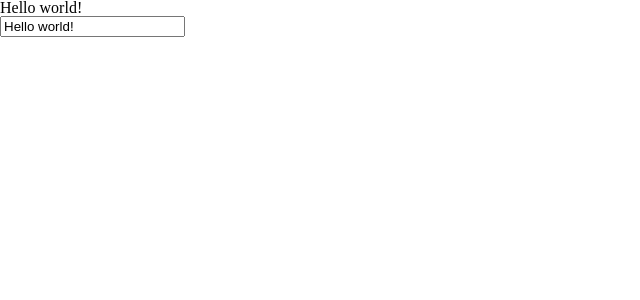
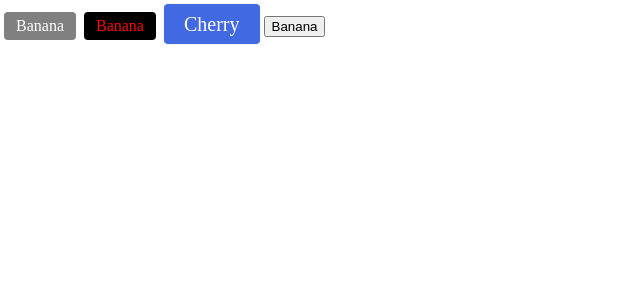
Before and after one commit to ljk4268/vue_practice, a Vue app in the folder vue3-webpack-template/: page / in a window 1280 px wide. Shown: the top 300 px of the page, without its empty margins (0-640 px from the left). Built offline with nearby package versions, Linux system fonts and the light colour scheme.

Commit message:
컴포넌트 기초
1. props
2. slot

```diff
--- a/vue3-webpack-template/src/App.vue
+++ b/vue3-webpack-template/src/App.vue
@@ -1,22 +1,30 @@
 <template>
-  <h1>{{ msg }}</h1>
-  <input
-    type="text"
-    v-model.trim="msg" />
+  <Mybtn>Banana</Mybtn>
+  <Mybtn
+    :color="color" >
+    <span style="color: red;">Banana</span>
+  </Mybtn>
+  <Mybtn
+    large
+    color="royalblue" >
+    Cherry
+  </Mybtn>
+
+  <button>Banana</button>
 </template>
 
 <script>
+import Mybtn from './components/Mybtn.vue'
 
 export default {
+  components: {
+    Mybtn
+  },
   data(){
     return{
-      msg: 'Hello world!'
-    }
-  },
-  watch: {
-    msg(){
-      console.log(this.msg)
+      color: '#000'
     }
   }
 }
+
 </script>
--- /dev/null
+++ b/vue3-webpack-template/src/components/Mybtn.vue
@@ -0,0 +1,42 @@
+<template>
+  <div
+    :class="{ large }"
+    :style="{ backgroundColor: color }"
+    class="btn">
+    <slot></slot>
+  </div>
+</template>
+
+<script>
+export default {
+  props: {
+    color: {
+      type: String,
+      default: 'gray'
+    },
+    large: {
+      type: Boolean,
+      default: false
+    }
+  }
+
+}
+</script>
+
+<style scoped lang="scss">
+
+  .btn {
+    display: inline-block;
+    margin: 4px;
+    padding: 6px 12px;
+    border-radius: 4px;
+    background-color: gray;
+    color: white;
+    cursor: pointer;
+    &.large {
+      font-size: 20px;
+      padding: 10px 20px;
+    }
+  }
+
+</style>
```
Also changed, not shown: vue3-webpack-template/src/components/Fruits.vue (deleted, +0 -46 lines).
